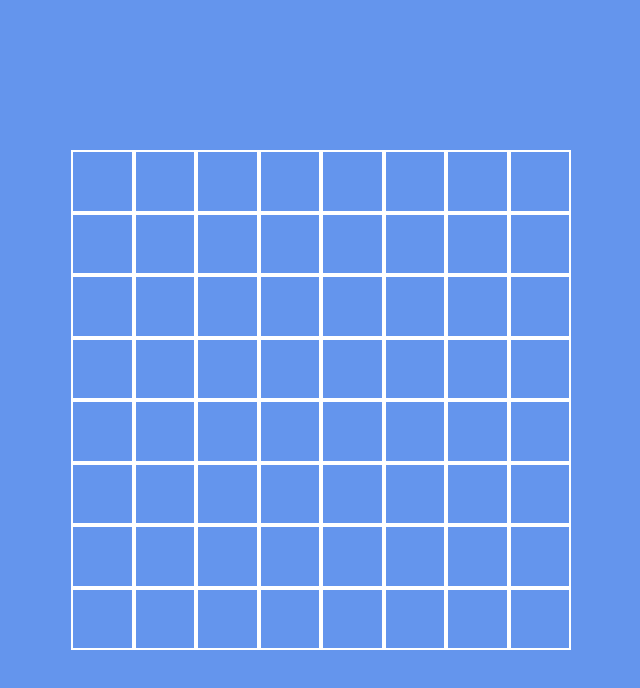
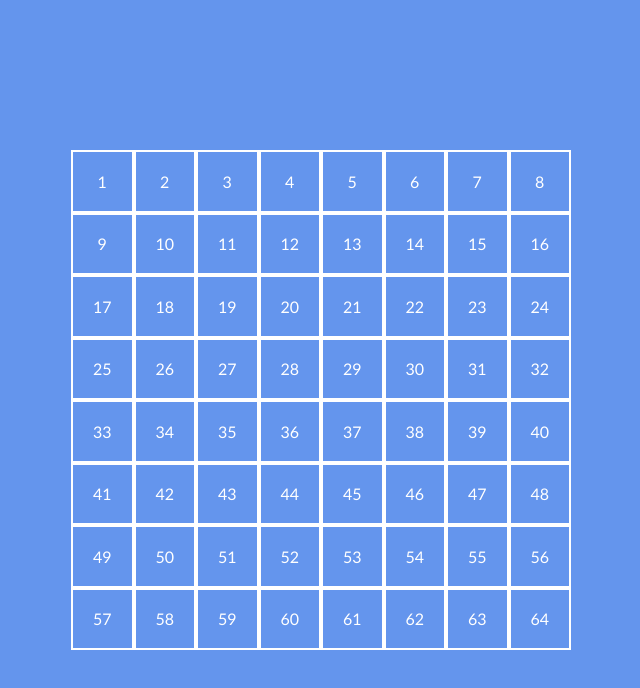
Before and after one commit to LucaFabbozzo/js-grigliadinamica, a plain HTML site: page index.html in a window 1280 px wide. Shown: the whole page, without its empty margins (319-959 px from the left). Drawn offline with Linux system fonts and the light colour scheme.

Commit message:
[add] numbers inside squares

```diff
--- a/css/style.css
+++ b/css/style.css
@@ -26,6 +26,9 @@ body {
 }
 
 .square{
+  display: flex;
+  justify-content: center;
+  align-items: center;
   width: calc(100% / 8);
   height: calc(100% / 8);
   border: 2px solid white;
--- a/js/script.js
+++ b/js/script.js
@@ -21,15 +21,16 @@ function init(numElements) {
   const totalSquares = Math.pow(numElements, 2);
   console.log(totalSquares)
   for(let i = 0; i < totalSquares; i++) {
-    createSquare()
+    createSquare(i)
   }
 }
 
-function createSquare() {
+function createSquare(idSquare) {
   //crea il quadratino
   //lo valorizza
   //lo appende al container
   const square = document.createElement('div');
   square.className = 'square';
+  square.innerHTML = idSquare + 1;
   container.append(square);
 }
```
